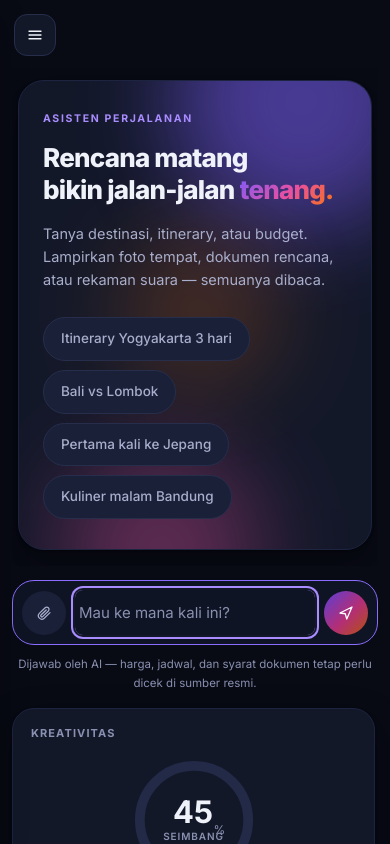
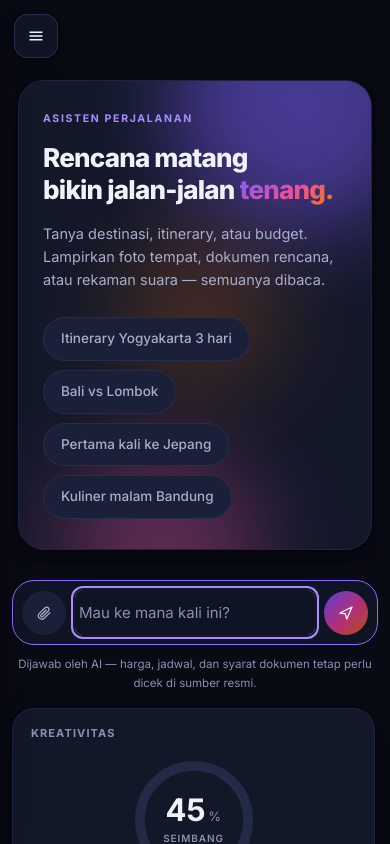
Before and after one commit to oendaps/Travel-Buddy-Chatbot, a plain HTML site: page client/index.html in a window 390 px wide. Shown: the top 844 px of the page. Drawn offline with Linux system fonts and the light colour scheme; no server answers.

Commit message:
Perbaiki chip lampiran yang tetap tampil, tumpang tindih label gauge, dan tombol menu di mobile
Atribut hidden kalah dari display: inline-flex, jadi chip lampiran kosong
selalu muncul. Simbol persen di gauge diposisikan absolut dengan offset
tetap sehingga menabrak labelnya. Tombol menu mobile sekarang diburamkan
supaya teks yang lewat di belakangnya tetap terbaca.

Streaming juga mendeteksi MAX_TOKENS dan memberi tahu kalau jawaban terpotong.

```diff
--- a/client/index.html
+++ b/client/index.html
@@ -238,7 +238,7 @@
           <circle class="gauge-fill" id="gauge-fill" cx="60" cy="60" r="50"/>
         </svg>
         <div class="gauge-center" aria-live="polite">
-          <strong id="gauge-value">45</strong><span>%</span>
+          <p class="gauge-num"><strong id="gauge-value">45</strong><span>%</span></p>
           <em id="gauge-label">Seimbang</em>
         </div>
       </div>
--- a/client/style.css
+++ b/client/style.css
@@ -675,8 +675,10 @@ code { font-family: "SF Mono", ui-monospace, Menlo, Consolas, monospace; font-si
   display: grid;
   align-content: center;
   justify-items: center;
-  gap: 1px;
+  gap: 3px;
 }
+
+.gauge-num { display: flex; align-items: baseline; gap: 2px; }
 
 .gauge-center strong {
   font-size: 31px; font-weight: 700;
@@ -685,9 +687,7 @@ code { font-family: "SF Mono", ui-monospace, Menlo, Consolas, monospace; font-si
 }
 
 .gauge-center span {
-  position: absolute;
-  top: 50%; margin-left: 52px;
-  font-size: 12px;
+  font-size: 13px;
   color: var(--text-faint);
 }
 
@@ -980,16 +980,20 @@ code { font-family: "SF Mono", ui-monospace, Menlo, Consolas, monospace; font-si
 
 /* drawer (mobile) */
 
+/* Isi chat lewat di bawah tombol ini waktu di-scroll, jadi latarnya diburamkan
+   supaya teks di belakangnya tidak bertabrakan. */
 .drawer-toggle {
   display: none;
   position: fixed;
   top: 14px; left: 14px;
-  width: 42px; height: 42px;
+  width: 44px; height: 44px;
   place-items: center;
   color: var(--text);
-  background: var(--card);
+  background: color-mix(in srgb, var(--card) 84%, transparent);
   border: 1px solid var(--line);
   border-radius: 13px;
+  backdrop-filter: blur(14px);
+  box-shadow: 0 4px 18px rgba(0, 0, 0, .3);
   cursor: pointer;
   z-index: 50;
 }
```
Also changed, not shown: docs/screenshot-chat.png, docs/screenshot-light.png, docs/screenshot-mobile.png.
